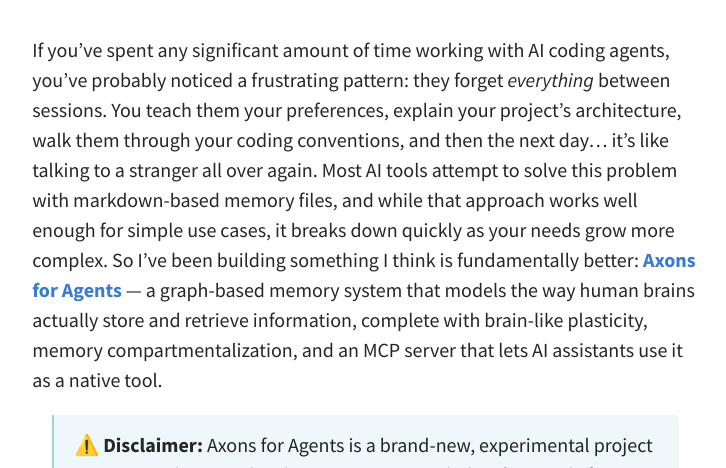
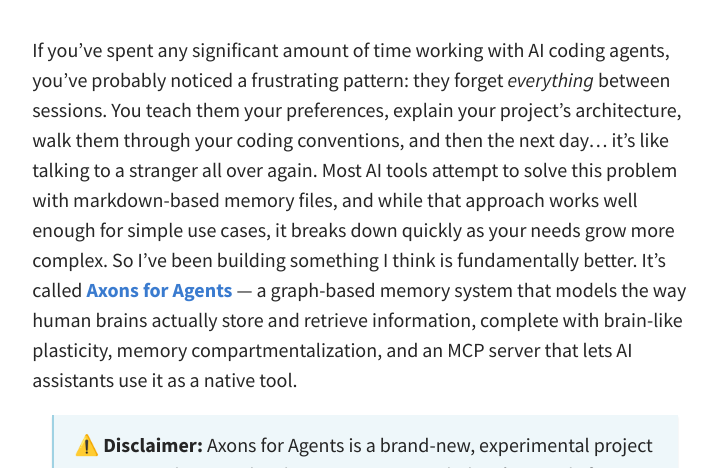
Before and after one commit to DataVolumeXYZ/DataVolumeXYZ, a Jekyll site: the page built from _posts/2026-02-11-Axons-4-Agents-Graph-Based-Memory-for-AI.md, in a window 1280 px wide and 900 px high, cut to the strip 432-900 px from the top of the window. Shown: the whole strip, without its empty margins (275-1001 px from the left). Built offline with Jekyll 4.4.1, drawn with Linux system fonts in a browser that asks for light colours; some of the changed text lies outside the part shown.

Commit message:
Fix code review feedback: sentence break in excerpt, correct tool category count
Co-authored-by: JamesDBartlett3 <37491308+JamesDBartlett3@users.noreply.github.com>

```diff
--- a/_posts/2026-02-11-Axons-4-Agents-Graph-Based-Memory-for-AI.md
+++ b/_posts/2026-02-11-Axons-4-Agents-Graph-Based-Memory-for-AI.md
@@ -21,7 +21,7 @@ published: true
 ---
 
 <!--excerpt-->
-If you've spent any significant amount of time working with AI coding agents, you've probably noticed a frustrating pattern: they forget *everything* between sessions. You teach them your preferences, explain your project's architecture, walk them through your coding conventions, and then the next day... it's like talking to a stranger all over again. Most AI tools attempt to solve this problem with markdown-based memory files, and while that approach works well enough for simple use cases, it breaks down quickly as your needs grow more complex. So I've been building something I think is fundamentally better: [**Axons for Agents**](https://github.com/JamesDBartlett3/Axons_4_Agents){:target="_blank"} — a graph-based memory system that models the way human brains actually store and retrieve information, complete with brain-like plasticity, memory compartmentalization, and an MCP server that lets AI assistants use it as a native tool.
+If you've spent any significant amount of time working with AI coding agents, you've probably noticed a frustrating pattern: they forget *everything* between sessions. You teach them your preferences, explain your project's architecture, walk them through your coding conventions, and then the next day... it's like talking to a stranger all over again. Most AI tools attempt to solve this problem with markdown-based memory files, and while that approach works well enough for simple use cases, it breaks down quickly as your needs grow more complex. So I've been building something I think is fundamentally better. It's called [**Axons for Agents**](https://github.com/JamesDBartlett3/Axons_4_Agents){:target="_blank"} — a graph-based memory system that models the way human brains actually store and retrieve information, complete with brain-like plasticity, memory compartmentalization, and an MCP server that lets AI assistants use it as a native tool.
 <!--more-->
 
 > **⚠️ Disclaimer:** Axons for Agents is a brand-new, experimental project in active early-stage development. It is provided **as-is**, strictly for **testing and experimentation purposes only**. It is **not** production-ready, and should **not** be relied upon for any critical, commercial, or sensitive workloads. The APIs, schema, and data formats are subject to breaking changes without notice. The author makes no warranties, express or implied, regarding the software's fitness for any particular purpose, and assumes no liability for any damages, data loss, or other issues arising from its use. **Use at your own risk.**
```
Also changed, not shown: other parts of _posts/2026-02-11-Axons-4-Agents-Graph-Based-Memory-for-AI.md (+1 -1 lines).
